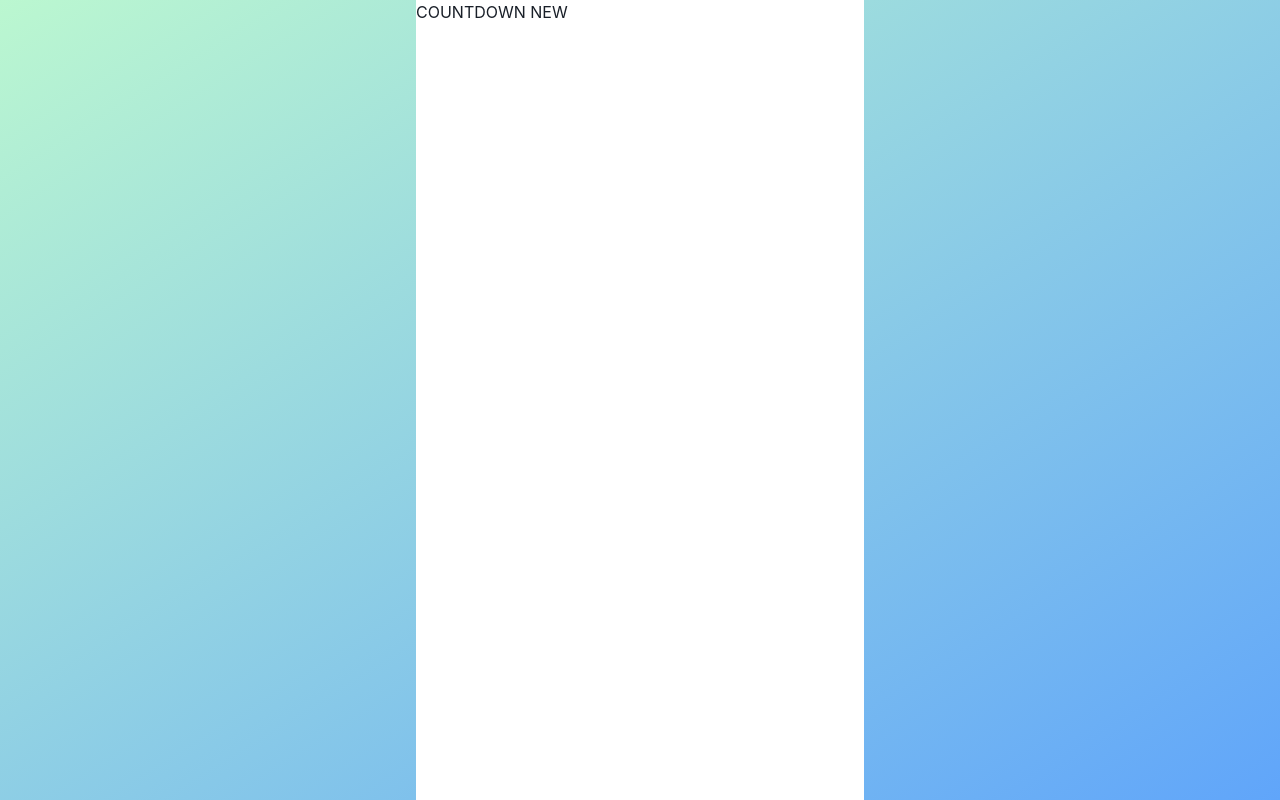
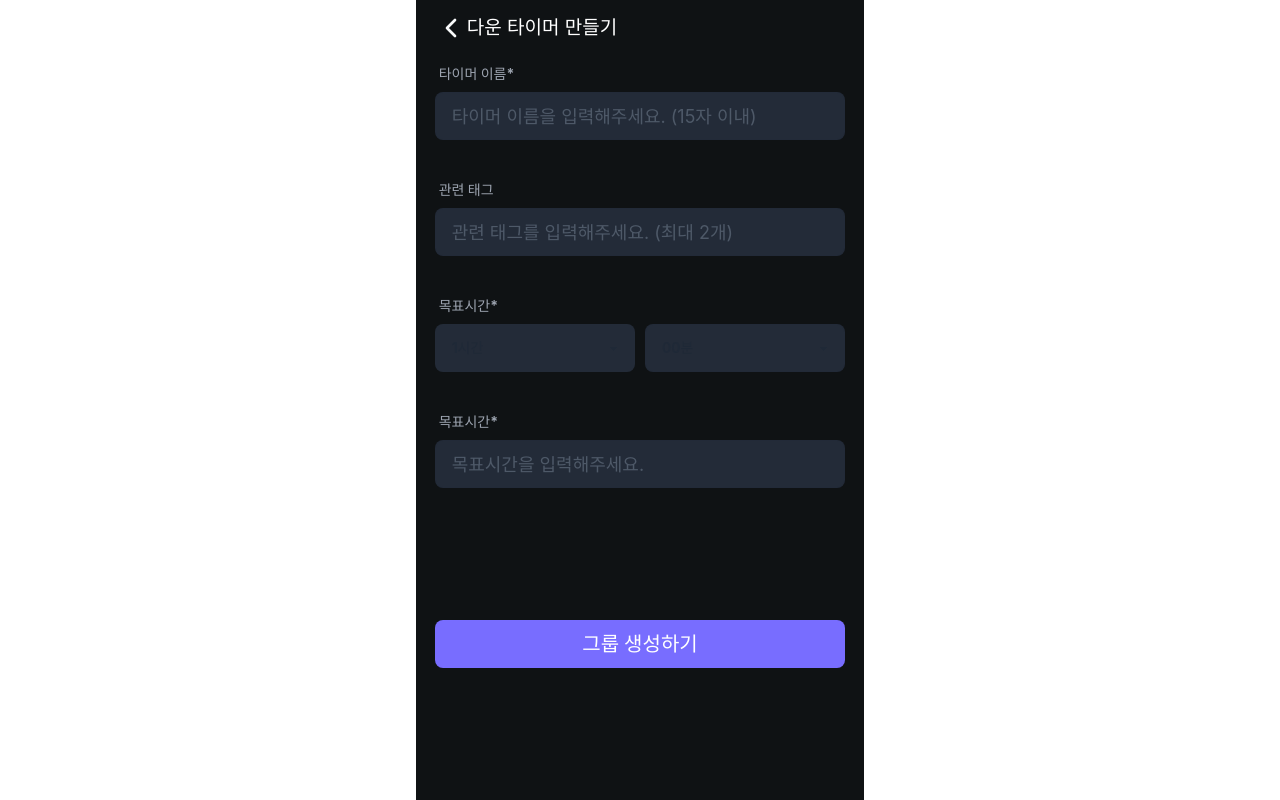
Before and after one commit to Nexters/time2do-FE, a React (Vite) app: page /countdown/new in a window 1280 px wide. Built offline with nearby package versions, Linux system fonts and the light colour scheme.

Commit message:
feat: 다운타이머 생성페이지 레이아웃

```diff
--- /dev/null
+++ b/src/components/Header/index.tsx
@@ -0,0 +1,18 @@
+import BackIcon from '../../assets/svg/BackIcon.svg'
+
+interface Props {
+  title: string
+}
+
+const Header = ({ title }: Props) => {
+  return (
+    <header className={'flex text-center items-center h-14 w-full'}>
+      <button>
+        <img src={BackIcon} alt={'뒤로가기 버튼'} />
+      </button>
+      <label className={'text-white text-[19px]'}>{title}</label>
+    </header>
+  )
+}
+
+export default Header
--- /dev/null
+++ b/src/components/TimerInputBox/index.tsx
@@ -0,0 +1,84 @@
+interface Props {
+  timerName: string
+  placeHolder: string
+  required?: boolean
+}
+
+const TimerInputBox = ({ required = true, timerName, placeHolder }: Props) => {
+  return (
+    <div className={'h-min'}>
+      <label className={'label'}>
+        <span className={'label-text text-sm font-bold text-gray-400'}>
+          {timerName}
+          {required && '*'}
+        </span>
+      </label>
+      <input
+        className={'input-bordered input mb-8 w-full bg-[#232B38] text-lg text-[#B0B8C1] placeholder:text-[#4E5968]'}
+        type={'text'}
+        placeholder={placeHolder}
+        required={required}
+        maxLength={15}
+      />
+    </div>
+  )
+}
+
+TimerInputBox.TagSelect = ({ required = true, timerName, placeHolder }: Props) => {
+  return (
+    <div className={'h-min'}>
+      <label className={'label'}>
+        <span className={'label-text text-sm font-bold text-gray-400 '}>
+          {timerName}
+          {required && '*'}
+        </span>
+      </label>
+      <input
+        className={'input-bordered input mb-8 w-full bg-[#232B38] text-lg text-[#B0B8C1] placeholder:text-[#4E5968]'}
+        type={'text'}
+        placeholder={placeHolder}
+        required={required}
+      />
+    </div>
+  )
+}
+
+TimerInputBox.TargetTimeSet = ({ timerName }: { timerName: string }) => {
+  const hour = [1, 2, 3, 4, 5, 6, 7, 8, 9, 10, 11, 12]
+  const min = [0, 5, 10, 15, 20, 25, 30, 35, 40, 45, 50, 55]
+  return (
+    <div className={'mb-8 h-min'}>
+      <label className={'label'}>
+        <span className={'label-text text-sm font-bold text-gray-400 '}>
+          {timerName}
+          {'*'}
+        </span>
+      </label>
+      <div className={'flex w-full'}>
+        <select className="select mr-[10px] w-full flex-1 bg-[#232B38]">
+          {hour.map((time, index) => {
+            return (
+              <option key={index} value={time}>
+                {time}
+                시간
+              </option>
+            )
+          })}
+        </select>
+        <select className="select-bordered select w-full flex-1 bg-[#232B38]">
+          {min.map((time, index) => {
+            return (
+              <option key={index} value={time} selected={time === 3}>
+                {('00' + time).slice(-2)}분
+              </option>
+            )
+          })}
+        </select>
+      </div>
+    </div>
+  )
+}
+
+TimerInputBox.StartTimeSet = () => {}
+
+export default TimerInputBox
--- a/src/components/TodoList/index.tsx
+++ b/src/components/TodoList/index.tsx
@@ -1,7 +1,6 @@
 import { useEffect, useMemo, useRef, useState } from 'react'
 import Plus from '../../assets/svg/Plus'
 import XMark from '../../assets/svg/XMark'
-import { useAutoAnimate } from '@formkit/auto-animate/react'
 import { ReactSortable } from 'react-sortablejs'
 
 interface Props {
@@ -13,7 +12,6 @@ export const TodoList = ({ todos = [], onChange }: Props) => {
   const [newTodoText, setNewTodoText] = useState('')
   const newTodoInputRef = useRef<HTMLInputElement>(null)
   const [showNewTodoInput, setShowNewTodoInput] = useState(false)
-  const [parent] = useAutoAnimate()
 
   let hasFocus = document.activeElement
   if (!hasFocus || hasFocus == document.body) hasFocus = null
@@ -26,11 +24,11 @@ export const TodoList = ({ todos = [], onChange }: Props) => {
     newTodoInputRef.current?.focus()
   }
 
-  const memoizedTodos = () => {
+  const renderTodos = () => {
     return todos.map((todo, i) => (
       <li
         key={todo.id}
-        className="mb-2 flex cursor-grab items-center justify-between rounded-md bg-[#191F28] p-3 text-[#B0B8C1]">
+        className="mb-2 flex cursor-grab items-center justify-between rounded-md bg-grey-900 p-3 text-grey-400">
         <div className="flex items-center">
           <input
             type="checkbox"
@@ -67,7 +65,7 @@ export const TodoList = ({ todos = [], onChange }: Props) => {
   return (
     <>
       <div className="mb-4 flex items-center justify-between">
-        <h1 className="text-[#B0B8C1]">1월 25일의 할 일 목록</h1>
+        <h1>1월 25일의 할 일 목록</h1>
         <div>
           <button
             onClick={() => {
@@ -87,7 +85,7 @@ export const TodoList = ({ todos = [], onChange }: Props) => {
             <input
               ref={newTodoInputRef}
               type="text"
-              className="focus:border-primary-300 focus:ring-primary-300 input mb-2 w-full rounded-r-none bg-[#191F28] p-3 text-[#B0B8C1] focus:outline-none"
+              className="focus:border-primary-300 focus:ring-primary-300 input mb-2 w-full rounded-r-none border-grey-900 bg-grey-1000 p-3 focus:outline-none"
               placeholder="할 일을 입력해주세요."
               value={newTodoText}
               onChange={e => setNewTodoText(e.target.value)}
@@ -104,13 +102,9 @@ export const TodoList = ({ todos = [], onChange }: Props) => {
             </button>
           </div>
         )}
-        {hasFocus ? (
-          <ul ref={parent}>{memoizedTodos()}</ul>
-        ) : (
-          <ReactSortable list={todos} setList={onChange} filter=".ignore-dnd" animation={200}>
-            {memoizedTodos()}
-          </ReactSortable>
-        )}
+        <ReactSortable list={todos} setList={onChange} filter=".ignore-dnd" animation={200}>
+          {renderTodos()}
+        </ReactSortable>
       </div>
     </>
   )
--- a/src/layouts/DefaultLayout.tsx
+++ b/src/layouts/DefaultLayout.tsx
@@ -4,8 +4,8 @@ interface Props {}
 
 export function DefaultLayout({}: Props) {
   return (
-    <div className="bg-gradient-to-br from-green-200 to-blue-400 text-primary">
-      <main className="bg-white grid min-h-screen grid-rows-header-footer relative w-screen max-w-md m-auto overflow-x-hidden">
+    <div className="bg-grey-900">
+      <main className="relative m-auto grid min-h-screen w-screen max-w-md grid-rows-header-footer overflow-x-hidden text-grey-400">
         <Outlet />
       </main>
     </div>
--- a/src/pages/CountDownNew.tsx
+++ b/src/pages/CountDownNew.tsx
@@ -1,5 +1,21 @@
+import TimerInputBox from '../components/TimerInputBox'
+import Header from '../components/Header'
+
 interface Props {}
 
 export function CountDownNew({}: Props) {
-  return <div>COUNTDOWN NEW</div>
+  return (
+    <div className={'h-screen bg-[#0F1214] text-center'}>
+      <div className={'m-auto w-11/12'}>
+        <Header title={'다운 타이머 만들기'} />
+        <TimerInputBox timerName={'타이머 이름'} placeHolder={'타이머 이름을 입력해주세요. (15자 이내)'} />
+        <TimerInputBox timerName={'관련 태그'} placeHolder={'관련 태그를 입력해주세요. (최대 2개)'} required={false} />
+        <TimerInputBox.TargetTimeSet timerName={'목표시간'} />
+        <TimerInputBox.TagSelect timerName={'목표시간'} placeHolder={'목표시간을 입력해주세요.'} />
+        <button className={'btn-primary btn mt-[100px] w-full border-0 bg-[#786DFF] text-xl'}>그룹 생성하기</button>
+      </div>
+    </div>
+  )
 }
+
+export default CountDownNew
--- a/src/pages/Home.tsx
+++ b/src/pages/Home.tsx
@@ -15,10 +15,10 @@ export function Home({}: Props) {
 
   return (
     <>
-      <header className="h-[30rem] w-full bg-gradient-to-b from-lime-300 to-[#F9F9F9]">
+      <header className="h-[30rem] w-full bg-grey-900">
         <CountUpHeader />
       </header>
-      <div className="bg-[#0F1214] py-7 px-6">
+      <div className="bg-grey-1000 py-7 px-6">
         <TodoList todos={todos} onChange={todos => setTodos(todos)} />
       </div>
     </>
```
Also changed, not shown: src/assets/svg/BackIcon.svg (added).
